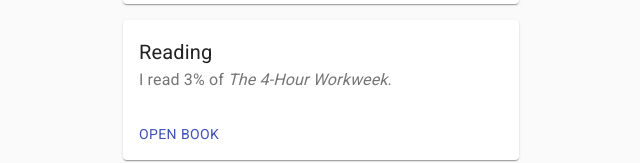
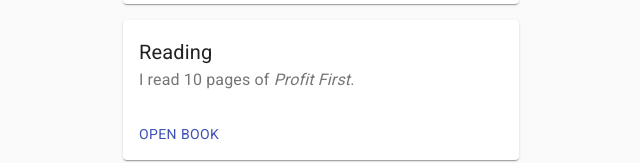
Before and after one commit to dlackey/miracle, a React (Create React App) app: page / in a window 1280 px wide. Shown: the part 1422-1585 px from the top of the page, without its empty margins (319-959 px from the left). Built offline with nearby package versions, Linux system fonts and the light colour scheme; what browser-beep would draw is missing.

Commit message:
Updated Reading

```diff
--- a/src/components/Savers.js
+++ b/src/components/Savers.js
@@ -51,7 +51,7 @@
 function Reading() {
   const text = (
     <React.Fragment>
-      I read 3% of <i>The 4-Hour Workweek</i>.
+      I read 10 pages of <i>Profit First</i>.
     </React.Fragment>
   );
 
```
